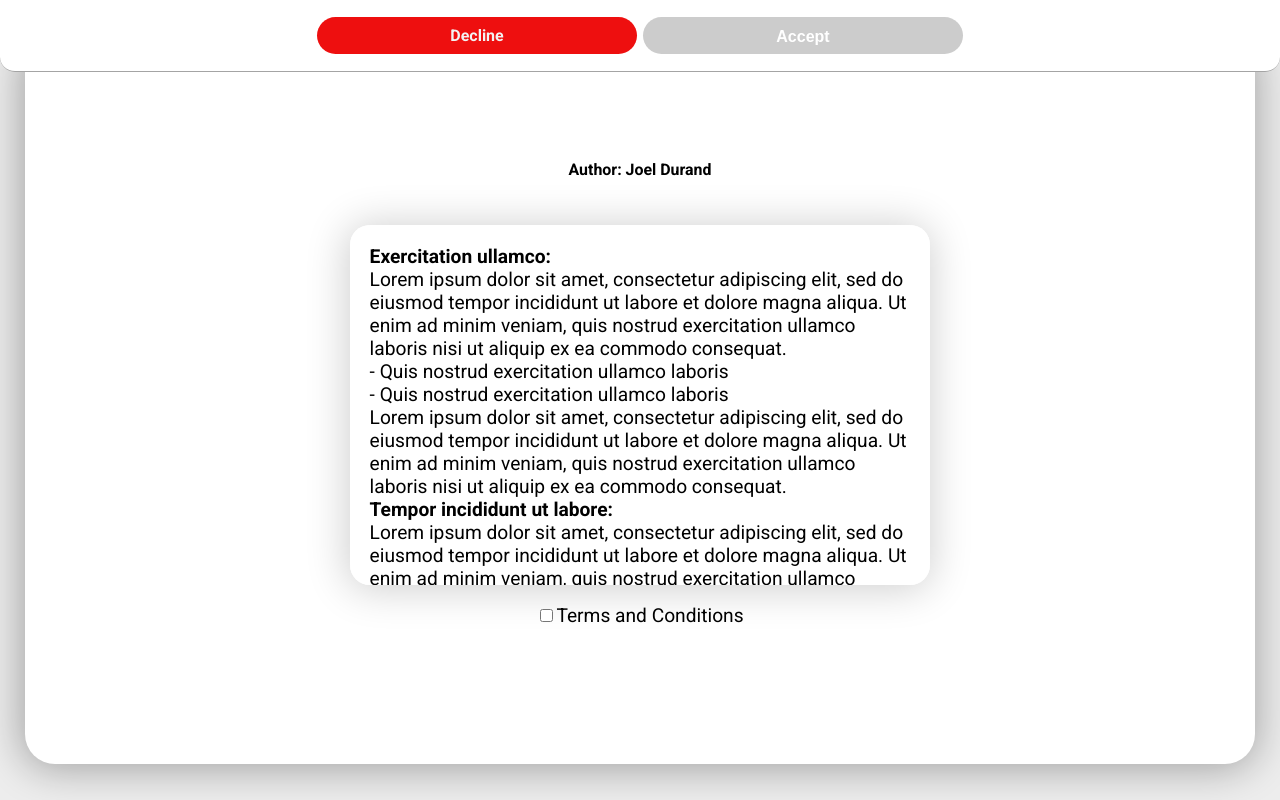
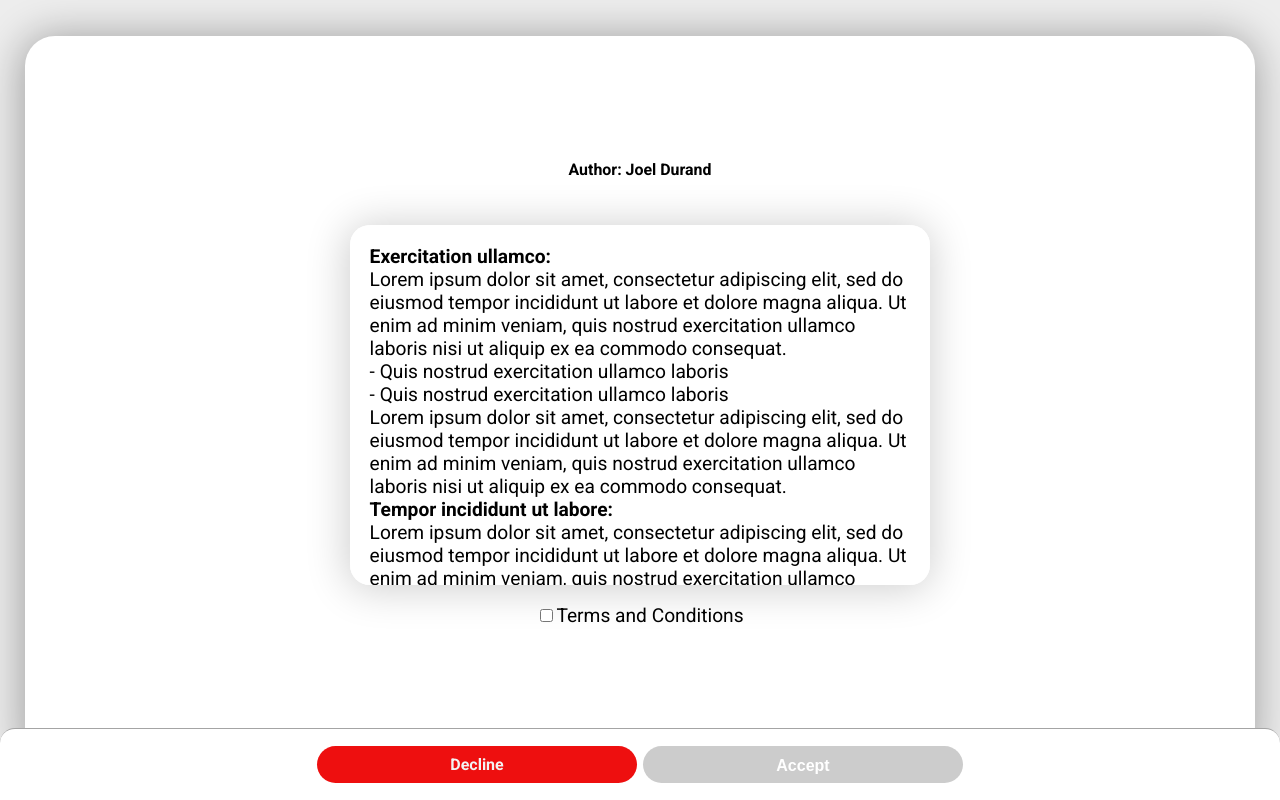
Before and after one commit to joedurand-hub/birthday-app, a Next.js app: page /terms in a window 1280 px wide. Built offline with nearby package versions, Linux system fonts and the light colour scheme.

Commit message:
added styles in navbar

```diff
--- a/Components/Form/Form.jsx
+++ b/Components/Form/Form.jsx
@@ -3,7 +3,7 @@ import styles from "../../styles/container.module.css";
 import styleForm from "./form.module.css";
 import Input from "../Input/Input";
 import Button from "../Button/Button";
-import formNavBar from "../../styles/terms.module.css";
+import formNavBar from "../NavBar/navBar.module.css";
 
 function Form({ onSubmit, onChange, values, title }) {
   return (
--- a/Components/NavBar/navBar.module.css
+++ b/Components/NavBar/navBar.module.css
@@ -19,6 +19,26 @@
   }
   .navBar_logo {
     display: none;
+  }
+  .navBarSecondary {
+    width: 100%;
+    height: 9vh;
+    background: #ffffff;
+    display: flex;
+    flex-direction: row;
+    align-items: center;
+    justify-content: center;
+    border-left: none;
+    border-right: none;
+    border-bottom-left-radius: 0;
+    border-bottom-right-radius: 0;
+    border-top-left-radius: 15px;
+    border-top-right-radius:15px;
+    border-top: 1px solid rgba(122, 122, 122, 0.678);
+    border-bottom: none;
+    position: fixed;
+    bottom: 0;
+    z-index: 999;
   }
 }
 
@@ -60,4 +80,24 @@
     top: 0;
     z-index: 999;
   }
+  .navBarSecondary {
+    width: 100%;
+    height: 9vh;
+    background: #ffffff;
+    display: flex;
+    flex-direction: row;
+    align-items: center;
+    justify-content: center;
+    border-left: none;
+    border-right: none;
+    border-bottom-left-radius: 15px;
+    border-bottom-right-radius: 15px;
+    border-top-left-radius: 0;
+    border-top-right-radius: 0;
+    border-bottom: 1px solid rgba(122, 122, 122, 0.678);
+    border-top: none;
+    position: fixed;
+    top: 0;
+    z-index: 999;
+  }
 }
--- a/pages/add-birthday.jsx
+++ b/pages/add-birthday.jsx
@@ -1,10 +1,8 @@
 import { useState } from "react";
 import Head from "next/head"
-import Image from "next/image"
 import { useRouter } from "next/router";
 import Form from "../Components/Form/Form";
 import Footer from "../Components/Footer/Footer"
-import style from "../Components/Form/form.module.css"
 import styles from "../styles/container.module.css";
 
 function AddBirthday() {
--- a/styles/terms.module.css
+++ b/styles/terms.module.css
@@ -45,6 +45,7 @@
   border-bottom: none;
   position: fixed;
   bottom: 0;
+  z-index: 999;
 }
 
 @media screen and (min-width: 769px) {
@@ -66,26 +67,3 @@
     align-content: center;
   }
 }
-
-@media screen and (min-width: 1024px) {
-  .navBarSecondary {
-    width: 100%;
-    height: 9vh;
-    background: #ffffff;
-    display: flex;
-    flex-direction: row;
-    align-items: center;
-    justify-content: center;
-    border-left: none;
-    border-right: none;
-    border-bottom-left-radius: 15px;
-    border-bottom-right-radius: 15px;
-    border-top-left-radius: 0;
-    border-top-right-radius: 0;
-    border-bottom: 1px solid rgba(122, 122, 122, 0.678);
-    border-top: none;
-    position: fixed;
-    top: 0;
-    z-index: 999;
-  }
-}
```
